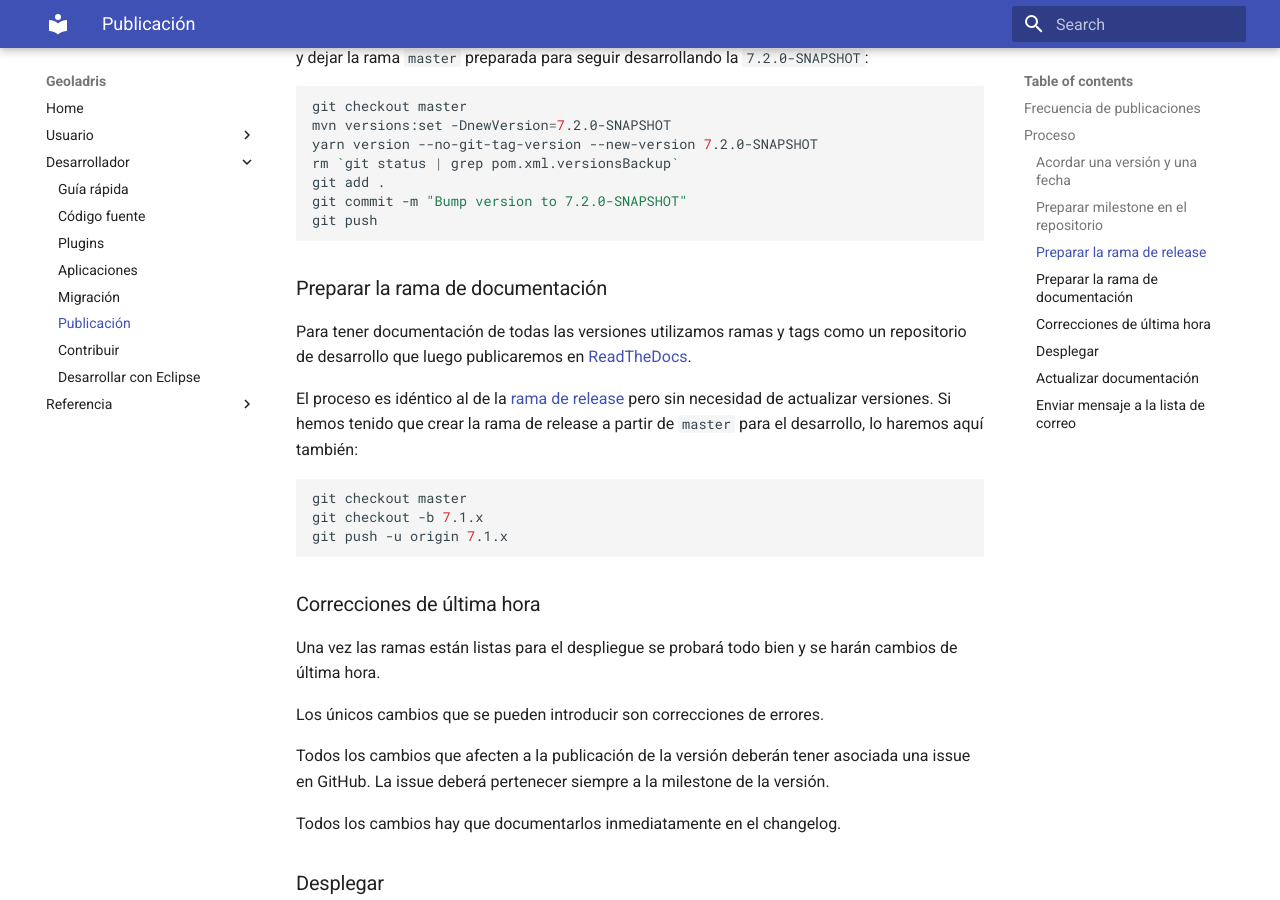
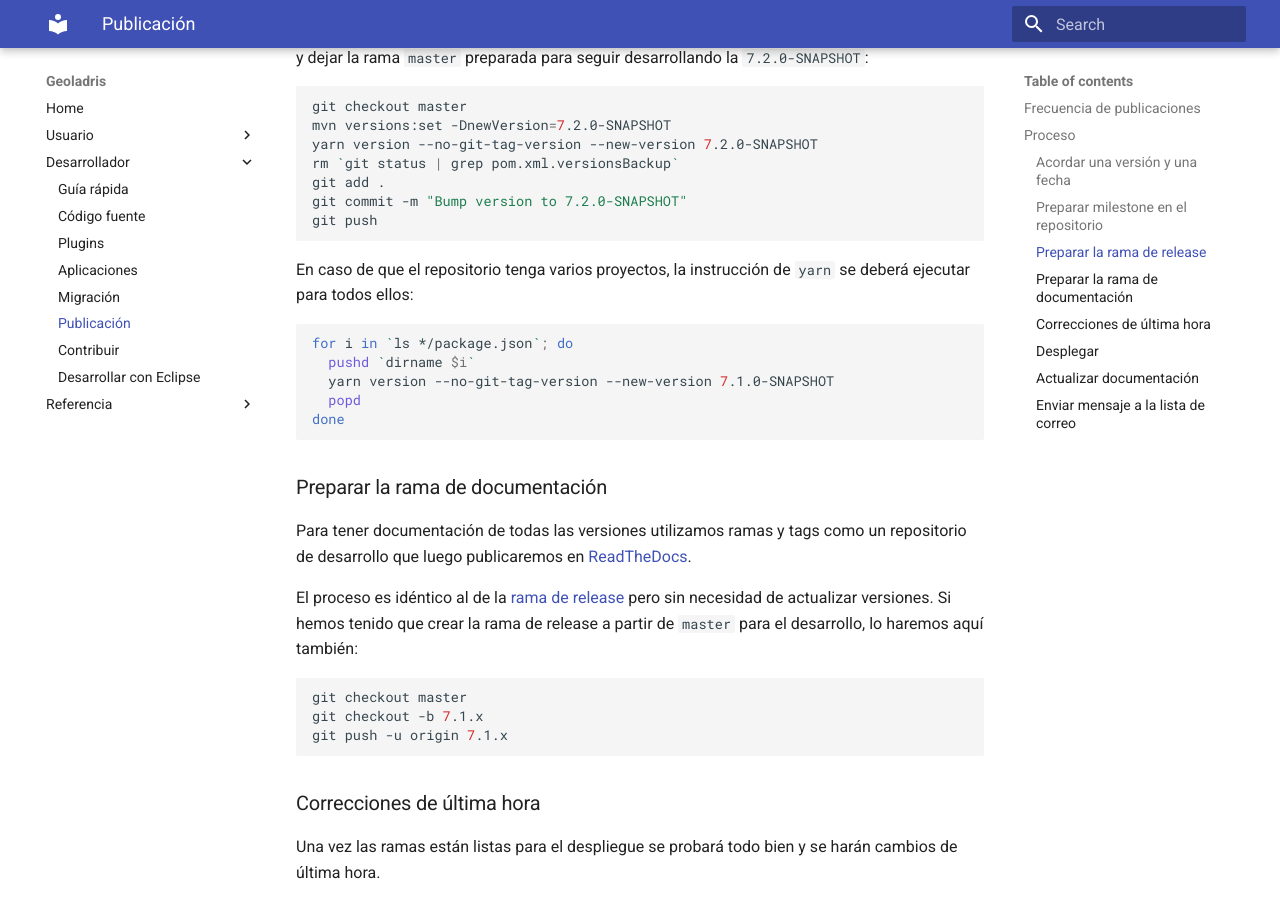
Before and after one commit to geoladris/doc, an MkDocs documentation site: the page built from docs/dev/releases.md, in a window 1280 px wide and 900 px high, scrolled down 1264 px. Built offline with MkDocs 1.6.1 and Material for MkDocs 9.7.7, drawn with Linux system fonts in a browser that asks for light colours; old or Windows-style settings are respelled for this version of MkDocs.

Commit message:
Improve release doc for repos with multiple package.json files

````diff
--- a/docs/dev/releases.md
+++ b/docs/dev/releases.md
@@ -44,6 +44,16 @@ rm `git status | grep pom.xml.versionsBackup`
 git add .
 git commit -m "Bump version to 7.2.0-SNAPSHOT"
 git push
+```
+
+En caso de que el repositorio tenga varios proyectos, la instrucción de `yarn` se deberá ejecutar para todos ellos:
+
+```bash
+for i in `ls */package.json`; do
+  pushd `dirname $i`
+  yarn version --no-git-tag-version --new-version 7.1.0-SNAPSHOT
+  popd
+done
 ```
 
 ### Preparar la rama de documentación
````
